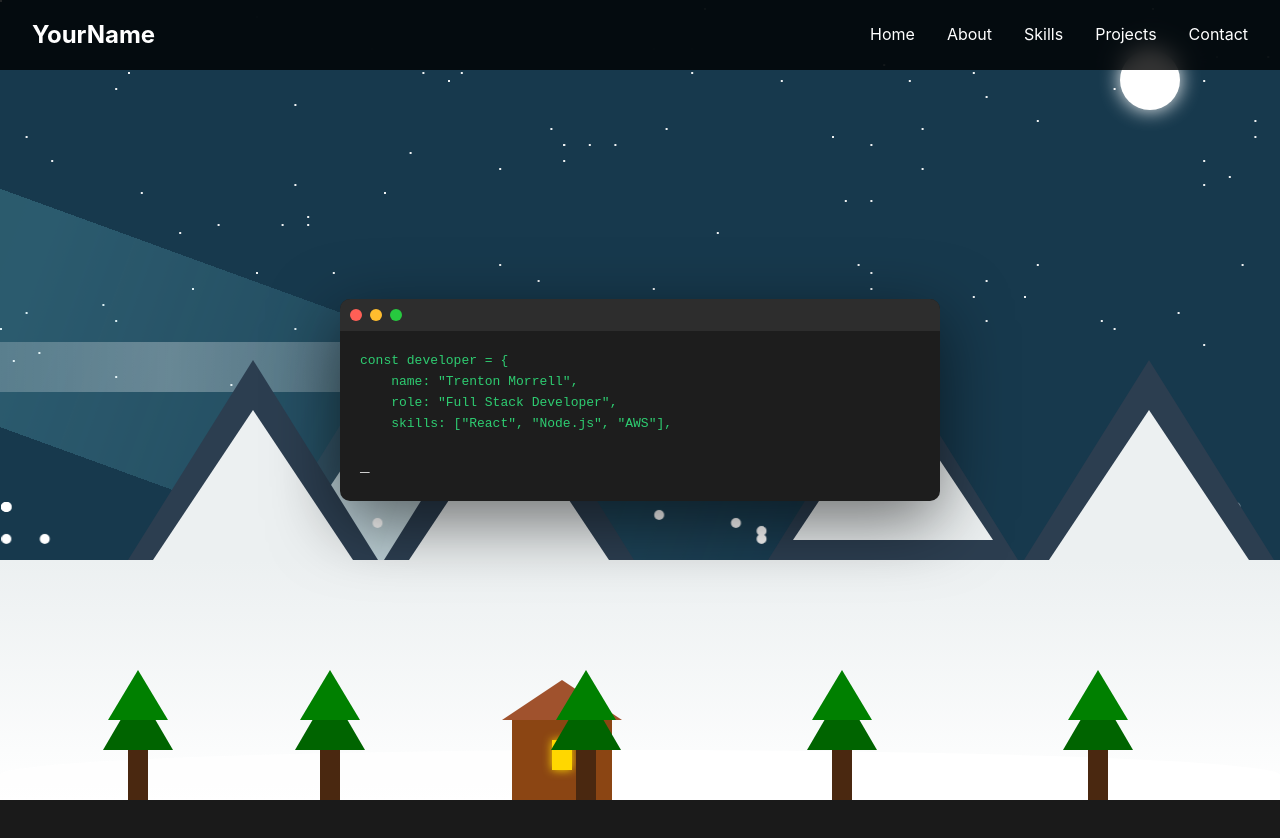
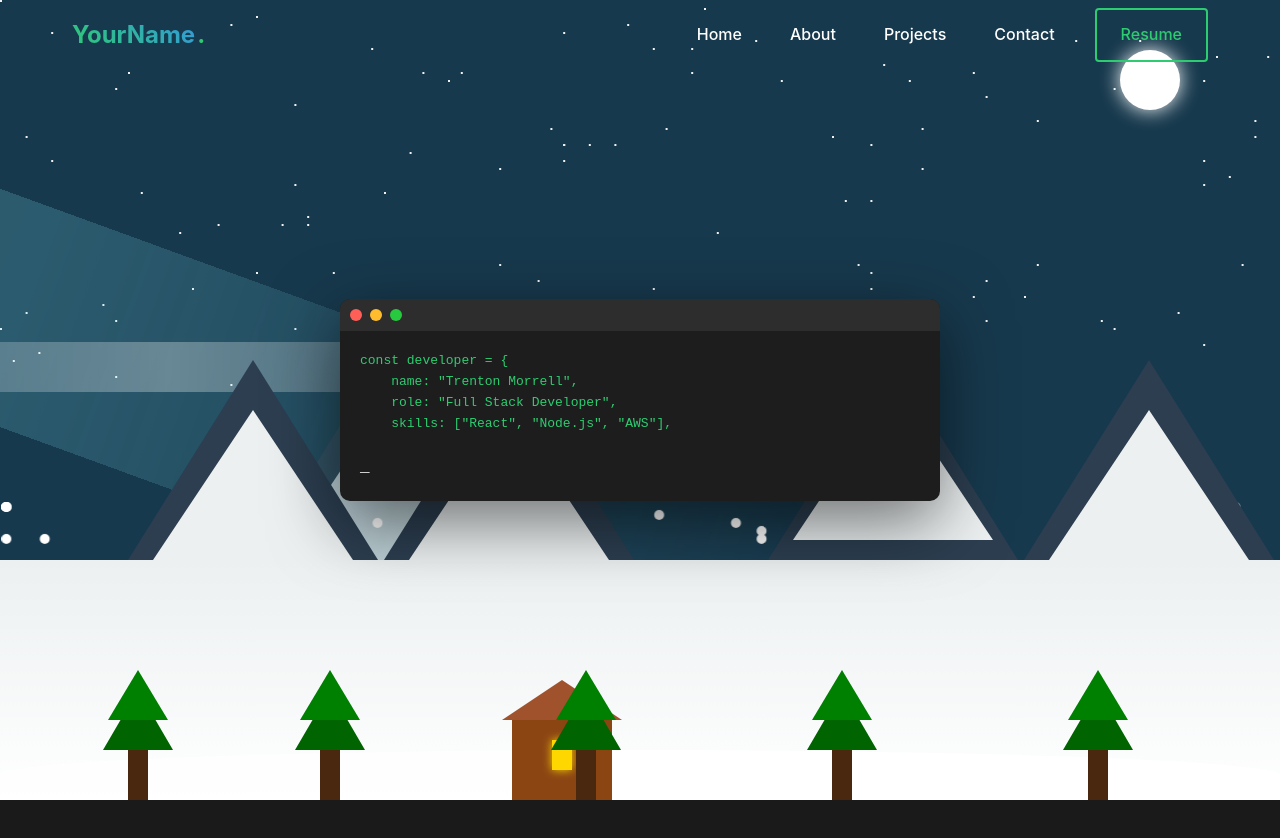
Before and after one commit to trentkm/dev-portfolio, a React (Create React App) app in the folder dev-portfolio/: page / in a window 1280 px wide. Shown: the top 838 px of the page. Built offline with nearby package versions, Linux system fonts and the light colour scheme.

Commit message:
better nav bar

```diff
--- a/dev-portfolio/src/App.js
+++ b/dev-portfolio/src/App.js
@@ -1,7 +1,7 @@
 import React from 'react';
 import { BrowserRouter } from 'react-router-dom';
 import styled from 'styled-components';
-import { Navbar } from './components/layout/Navbar';
+import  Navbar  from './components/layout/Navbar';
 import { Hero } from './components/sections/Hero';
 import { About } from './components/sections/About';
 import { Skills } from './components/sections/Skills';
--- a/dev-portfolio/src/components/layout/Navbar.js
+++ b/dev-portfolio/src/components/layout/Navbar.js
@@ -1,51 +1,249 @@
-import React from 'react';
+import React, { useState, useEffect } from 'react';
 import styled from 'styled-components';
 import { Link } from 'react-router-dom';
 
-export const Navbar = () => {
+const Navbar = () => {
+  const [isScrolled, setIsScrolled] = useState(false);
+  const [isOpen, setIsOpen] = useState(false);
+
+  // Handle navbar background change on scroll
+  useEffect(() => {
+    const handleScroll = () => {
+      if (window.scrollY > 50) {
+        setIsScrolled(true);
+      } else {
+        setIsScrolled(false);
+      }
+    };
+
+    window.addEventListener('scroll', handleScroll);
+    return () => window.removeEventListener('scroll', handleScroll);
+  }, []);
+
   return (
-    <Nav>
-      <Logo>YourName</Logo>
-      <NavItems>
-        <NavItem><Link to="/">Home</Link></NavItem>
-        <NavItem><Link to="#about">About</Link></NavItem>
-        <NavItem><Link to="#skills">Skills</Link></NavItem>
-        <NavItem><Link to="#projects">Projects</Link></NavItem>
-        <NavItem><Link to="#contact">Contact</Link></NavItem>
-      </NavItems>
+    <Nav isScrolled={isScrolled}>
+      <NavContainer>
+        <Logo href="/">
+          <LogoText>YourName</LogoText>
+          <LogoDot>.</LogoDot>
+        </Logo>
+
+        <MenuButton onClick={() => setIsOpen(!isOpen)}>
+          <MenuIcon isOpen={isOpen}>
+            <span></span>
+            <span></span>
+            <span></span>
+          </MenuIcon>
+        </MenuButton>
+
+        <NavItems isOpen={isOpen}>
+          <NavItem>
+            <NavLink href="#home" onClick={() => setIsOpen(false)}>
+              Home
+              <LinkOverlay />
+            </NavLink>
+          </NavItem>
+          <NavItem>
+            <NavLink href="#about" onClick={() => setIsOpen(false)}>
+              About
+              <LinkOverlay />
+            </NavLink>
+          </NavItem>
+          <NavItem>
+            <NavLink href="#projects" onClick={() => setIsOpen(false)}>
+              Projects
+              <LinkOverlay />
+            </NavLink>
+          </NavItem>
+          <NavItem>
+            <NavLink href="#contact" onClick={() => setIsOpen(false)}>
+              Contact
+              <LinkOverlay />
+            </NavLink>
+          </NavItem>
+          <ResumeButton href="/resume.pdf" target="_blank">
+            Resume
+          </ResumeButton>
+        </NavItems>
+      </NavContainer>
     </Nav>
   );
 };
 
 const Nav = styled.nav`
+  position: fixed;
+  top: 0;
+  left: 0;
+  right: 0;
+  height: 70px;
+  z-index: 1000;
+  transition: all 0.3s ease;
+  background: ${props => props.isScrolled ? 'rgba(10, 25, 47, 0.85)' : 'transparent'};
+  backdrop-filter: ${props => props.isScrolled ? 'blur(10px)' : 'none'};
+  box-shadow: ${props => props.isScrolled ? '0 2px 10px rgba(0, 0, 0, 0.1)' : 'none'};
+`;
+
+const NavContainer = styled.div`
+  max-width: 1200px;
+  margin: 0 auto;
+  padding: 0 2rem;
+  height: 100%;
   display: flex;
   justify-content: space-between;
   align-items: center;
-  padding: 1rem 2rem;
-  position: fixed;
-  top: 0;
-  width: 100%;
-  background: rgba(0, 0, 0, 0.8);
-  backdrop-filter: blur(10px);
 `;
 
-const Logo = styled.div`
+const Logo = styled.a`
+  display: flex;
+  align-items: center;
+  text-decoration: none;
   font-size: 1.5rem;
-  font-weight: bold;
+  font-weight: 700;
+  color: #fff;
+  transition: all 0.3s ease;
+
+  &:hover {
+    transform: translateY(-2px);
+  }
+`;
+
+const LogoText = styled.span`
+  background: linear-gradient(45deg, #2ecc71, #3498db);
+  -webkit-background-clip: text;
+  -webkit-text-fill-color: transparent;
+`;
+
+const LogoDot = styled.span`
+  color: #2ecc71;
+  margin-left: 2px;
+`;
+
+const MenuButton = styled.button`
+  display: none;
+  background: none;
+  border: none;
+  cursor: pointer;
+  padding: 0;
+  z-index: 1000;
+
+  @media (max-width: 768px) {
+    display: block;
+  }
+`;
+
+const MenuIcon = styled.div`
+  width: 24px;
+  height: 24px;
+  position: relative;
+  transform: rotate(0deg);
+  transition: 0.5s ease-in-out;
+  cursor: pointer;
+
+  span {
+    display: block;
+    position: absolute;
+    height: 2px;
+    width: 100%;
+    background: #fff;
+    border-radius: 9px;
+    opacity: 1;
+    left: 0;
+    transform: rotate(0deg);
+    transition: 0.25s ease-in-out;
+
+    &:nth-child(1) {
+      top: ${props => props.isOpen ? '10px' : '0px'};
+      transform: ${props => props.isOpen ? 'rotate(135deg)' : 'rotate(0)'};
+    }
+
+    &:nth-child(2) {
+      top: 10px;
+      opacity: ${props => props.isOpen ? '0' : '1'};
+    }
+
+    &:nth-child(3) {
+      top: ${props => props.isOpen ? '10px' : '20px'};
+      transform: ${props => props.isOpen ? 'rotate(-135deg)' : 'rotate(0)'};
+    }
+  }
 `;
 
 const NavItems = styled.ul`
   display: flex;
+  align-items: center;
   gap: 2rem;
   list-style: none;
+  margin: 0;
+  padding: 0;
+
+  @media (max-width: 768px) {
+    position: fixed;
+    top: 0;
+    right: 0;
+    height: 100vh;
+    width: 75%;
+    max-width: 300px;
+    flex-direction: column;
+    justify-content: center;
+    background: rgba(10, 25, 47, 0.95);
+    backdrop-filter: blur(10px);
+    transform: ${props => props.isOpen ? 'translateX(0)' : 'translateX(100%)'};
+    transition: transform 0.3s ease-in-out;
+    padding: 2rem;
+    box-shadow: -10px 0px 30px rgba(0, 0, 0, 0.1);
+  }
 `;
 
 const NavItem = styled.li`
-  a {
-    text-decoration: none;
-    color: inherit;
-    &:hover {
-      color: #2ecc71;
-    }
+  position: relative;
+`;
+
+const NavLink = styled.a`
+  color: #fff;
+  text-decoration: none;
+  font-size: 1rem;
+  font-weight: 500;
+  padding: 0.5rem;
+  transition: all 0.3s ease;
+  position: relative;
+
+  &:hover {
+    color: #2ecc71;
   }
 `;
+
+const LinkOverlay = styled.span`
+  position: absolute;
+  bottom: 0;
+  left: 0;
+  width: 0;
+  height: 2px;
+  background: #2ecc71;
+  transition: width 0.3s ease;
+
+  ${NavLink}:hover & {
+    width: 100%;
+  }
+`;
+
+const ResumeButton = styled.a`
+  padding: 0.75rem 1.5rem;
+  border: 2px solid #2ecc71;
+  border-radius: 4px;
+  color: #2ecc71;
+  text-decoration: none;
+  font-weight: 500;
+  transition: all 0.3s ease;
+  background: transparent;
+
+  &:hover {
+    background: rgba(46, 204, 113, 0.1);
+    transform: translateY(-2px);
+  }
+
+  @media (max-width: 768px) {
+    margin-top: 2rem;
+  }
+`;
+
+export default Navbar;
```
